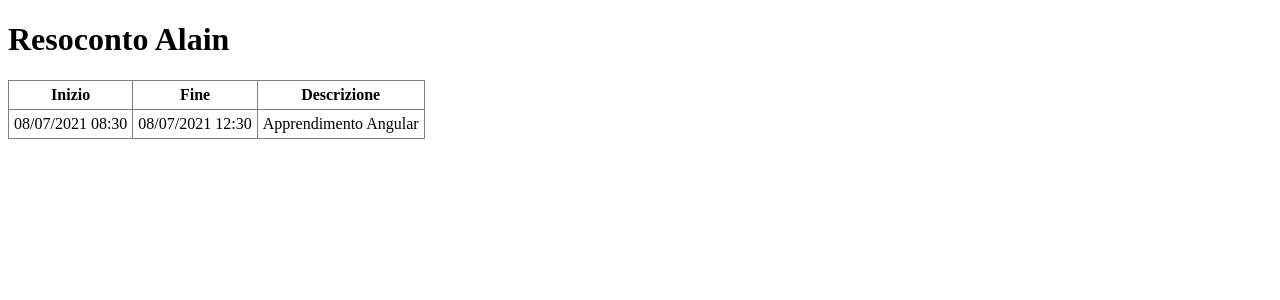
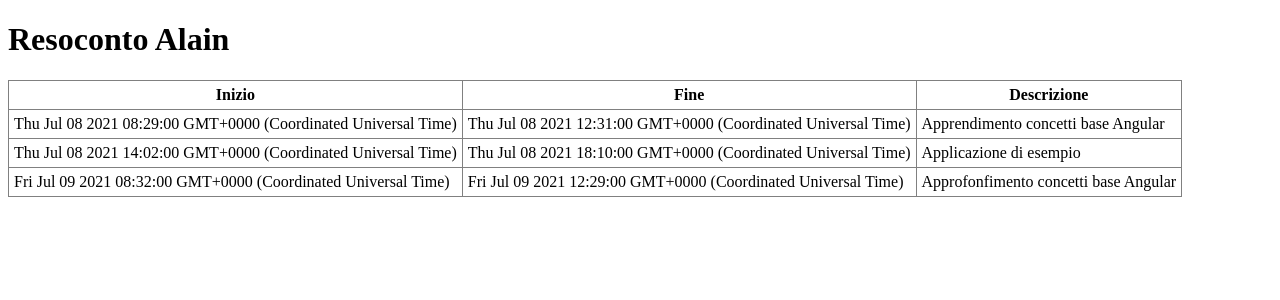
Before and after one commit to Smallpeeps/Prove, an Angular app: page / in a window 1280 px wide. Shown: the top 300 px of the page. Built offline with nearby package versions, Linux system fonts and the light colour scheme.

Commit message:
visualizzato elenco attività

```diff
--- a/src/app/attivita-elenco/attivita-elenco.component.html
+++ b/src/app/attivita-elenco/attivita-elenco.component.html
@@ -4,9 +4,9 @@
     <th>Fine</th>
     <th>Descrizione</th>
   </tr>
-  <tr>
-    <td>08/07/2021 08:30</td>
-    <td>08/07/2021 12:30</td>
-    <td>Apprendimento Angular</td>
+  <tr *ngFor="let attivita of elencoAttivita">
+    <td>{{ attivita.dataOraInizio }}</td>
+    <td>{{ attivita.dataOraFine }}</td>
+    <td>{{ attivita.descrizione }}</td>
   </tr>
 </table>
```
